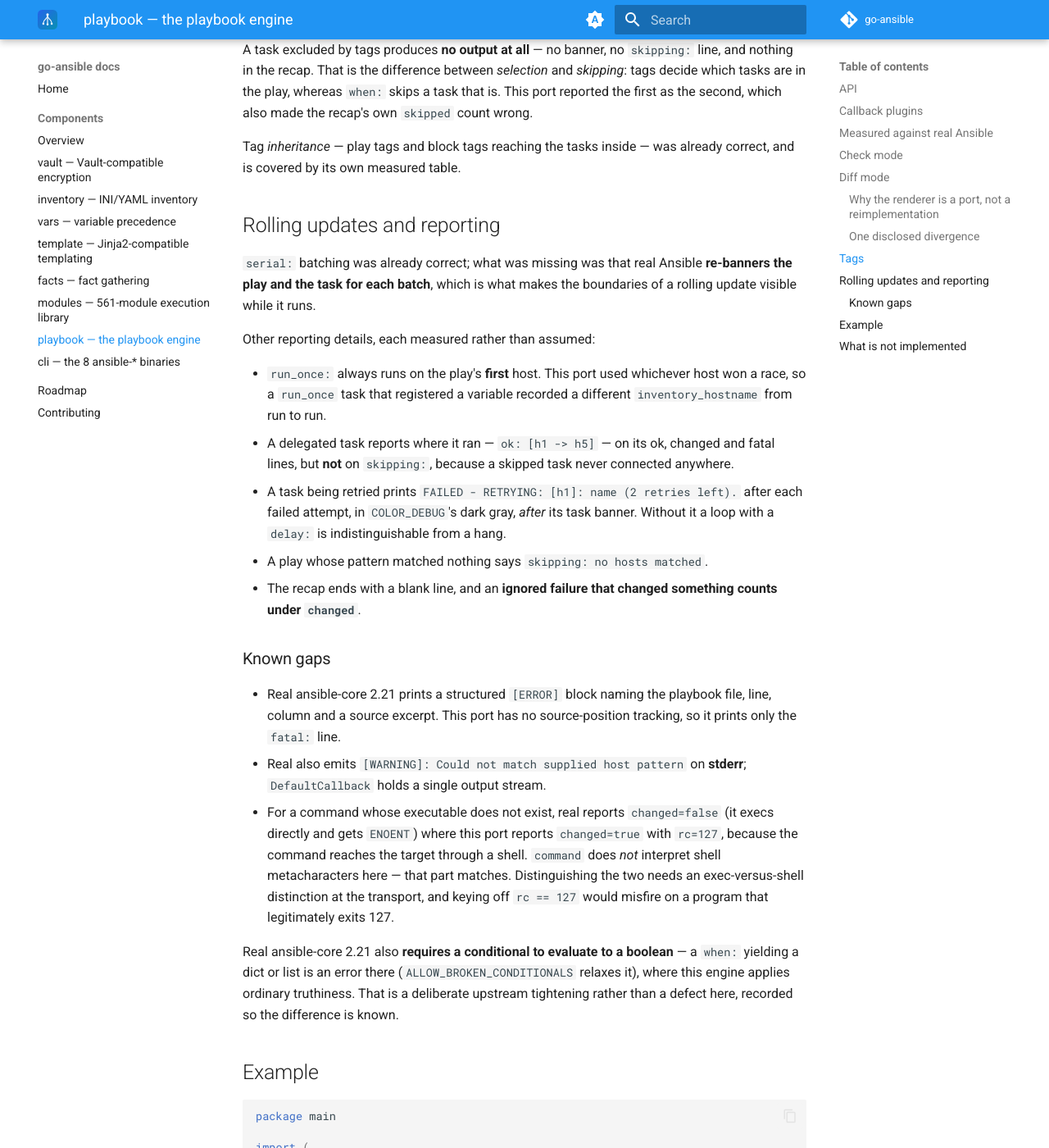
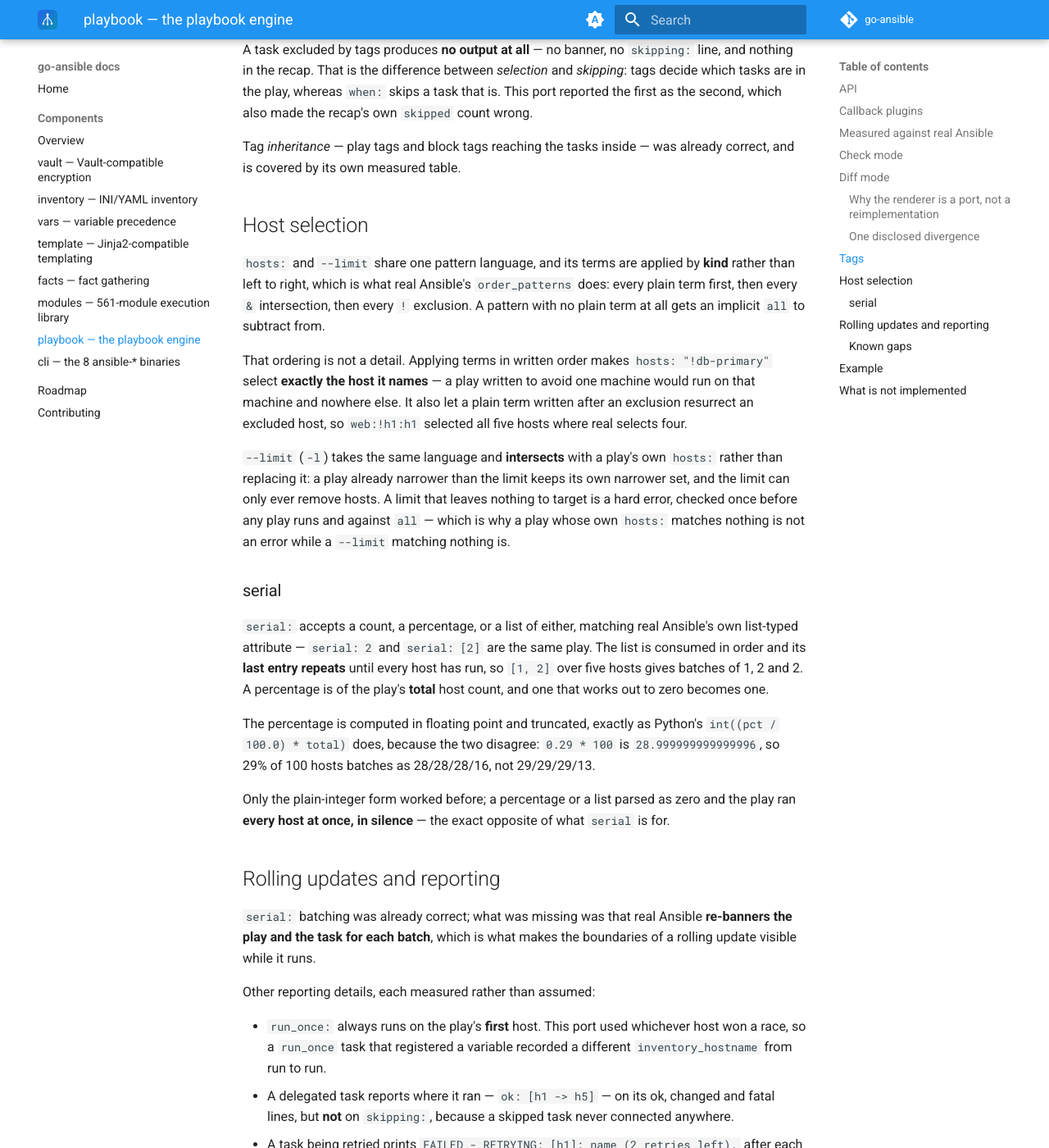
Before and after one commit to go-ansible/docs, an MkDocs documentation site: the page built from docs/components/playbook.md, in a window 1280 px wide and 1400 px high, scrolled down 8000 px. Shown: the whole window at 82% size. Built offline with MkDocs 1.6.1 and Material for MkDocs 9.7.7, drawn with Linux system fonts in a browser that asks for light colours; the version menu is left out.

Commit message:
Document host-pattern ordering, --limit and serial (#37)
Records inventory v0.6.0, playbook v0.29.0/v0.30.0 and cli v0.29.0.

The pattern-ordering section leads with why it matters: applying terms
left to right makes hosts: "!db-primary" select exactly the host it
names, so a play written to avoid one machine ran on that machine and
nowhere else.

Co-authored-by: Claude Opus 5 <noreply@anthropic.com>

```diff
--- a/docs/components/playbook.md
+++ b/docs/components/playbook.md
@@ -394,6 +394,47 @@ as the second, which also made the recap's own `skipped` count wrong.
 Tag *inheritance* — play tags and block tags reaching the tasks inside —
 was already correct, and is covered by its own measured table.
 
+## Host selection
+
+`hosts:` and `--limit` share one pattern language, and its terms are
+applied by **kind** rather than left to right, which is what real
+Ansible's `order_patterns` does: every plain term first, then every `&`
+intersection, then every `!` exclusion. A pattern with no plain term at
+all gets an implicit `all` to subtract from.
+
+That ordering is not a detail. Applying terms in written order makes
+`hosts: "!db-primary"` select **exactly the host it names** — a play
+written to avoid one machine would run on that machine and nowhere
+else. It also let a plain term written after an exclusion resurrect an
+excluded host, so `web:!h1:h1` selected all five hosts where real
+selects four.
+
+`--limit` (`-l`) takes the same language and **intersects** with a
+play's own `hosts:` rather than replacing it: a play already narrower
+than the limit keeps its own narrower set, and the limit can only ever
+remove hosts. A limit that leaves nothing to target is a hard error,
+checked once before any play runs and against `all` — which is why a
+play whose own `hosts:` matches nothing is not an error while a
+`--limit` matching nothing is.
+
+### serial
+
+`serial:` accepts a count, a percentage, or a list of either, matching
+real Ansible's own list-typed attribute — `serial: 2` and `serial: [2]`
+are the same play. The list is consumed in order and its **last entry
+repeats** until every host has run, so `[1, 2]` over five hosts gives
+batches of 1, 2 and 2. A percentage is of the play's **total** host
+count, and one that works out to zero becomes one.
+
+The percentage is computed in floating point and truncated, exactly as
+Python's `int((pct / 100.0) * total)` does, because the two disagree:
+`0.29 * 100` is `28.999999999999996`, so 29% of 100 hosts batches as
+28/28/28/16, not 29/29/29/13.
+
+Only the plain-integer form worked before; a percentage or a list parsed
+as zero and the play ran **every host at once, in silence** — the exact
+opposite of what `serial` is for.
+
 ## Rolling updates and reporting
 
 `serial:` batching was already correct; what was missing was that real
```
